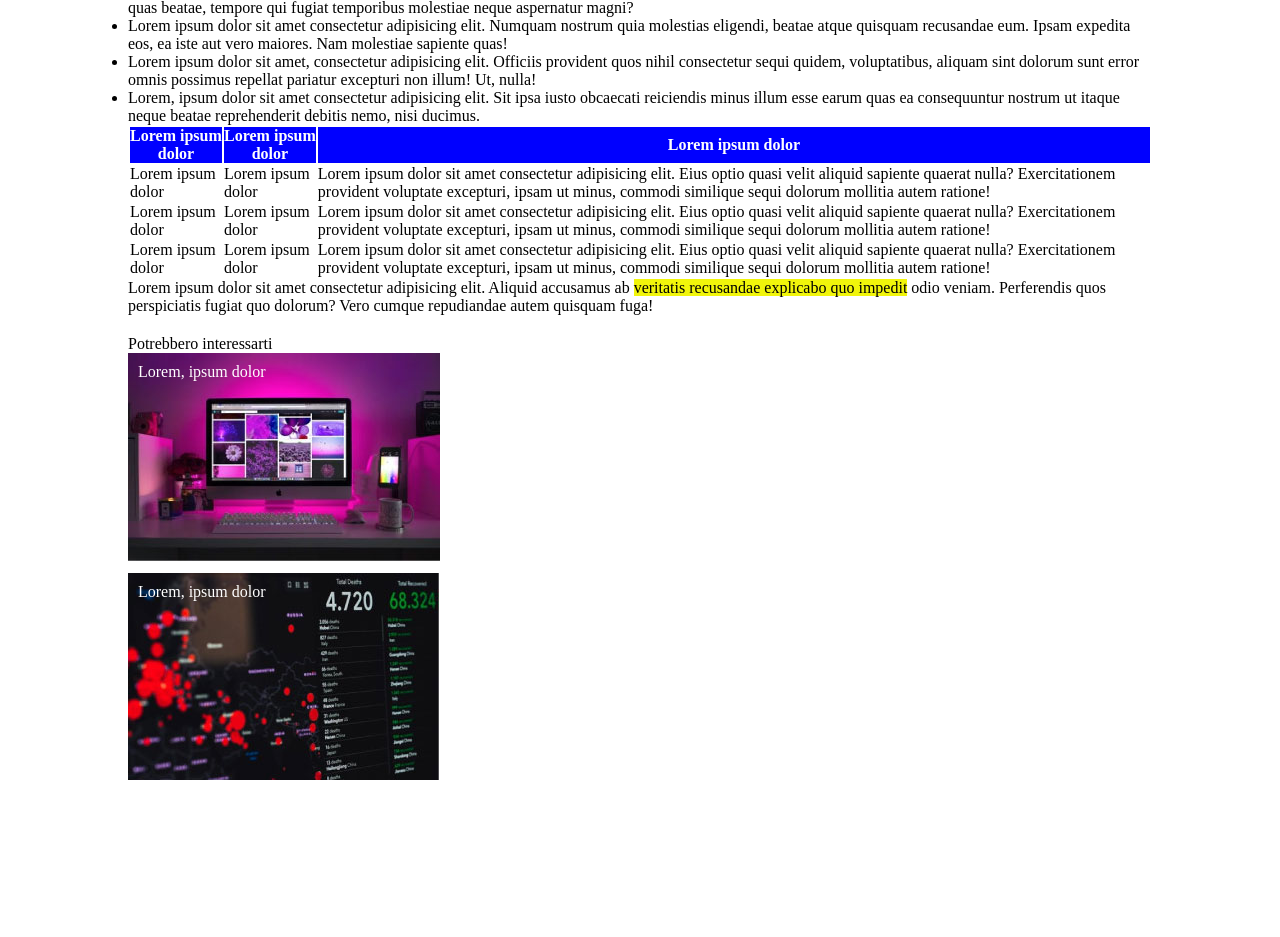
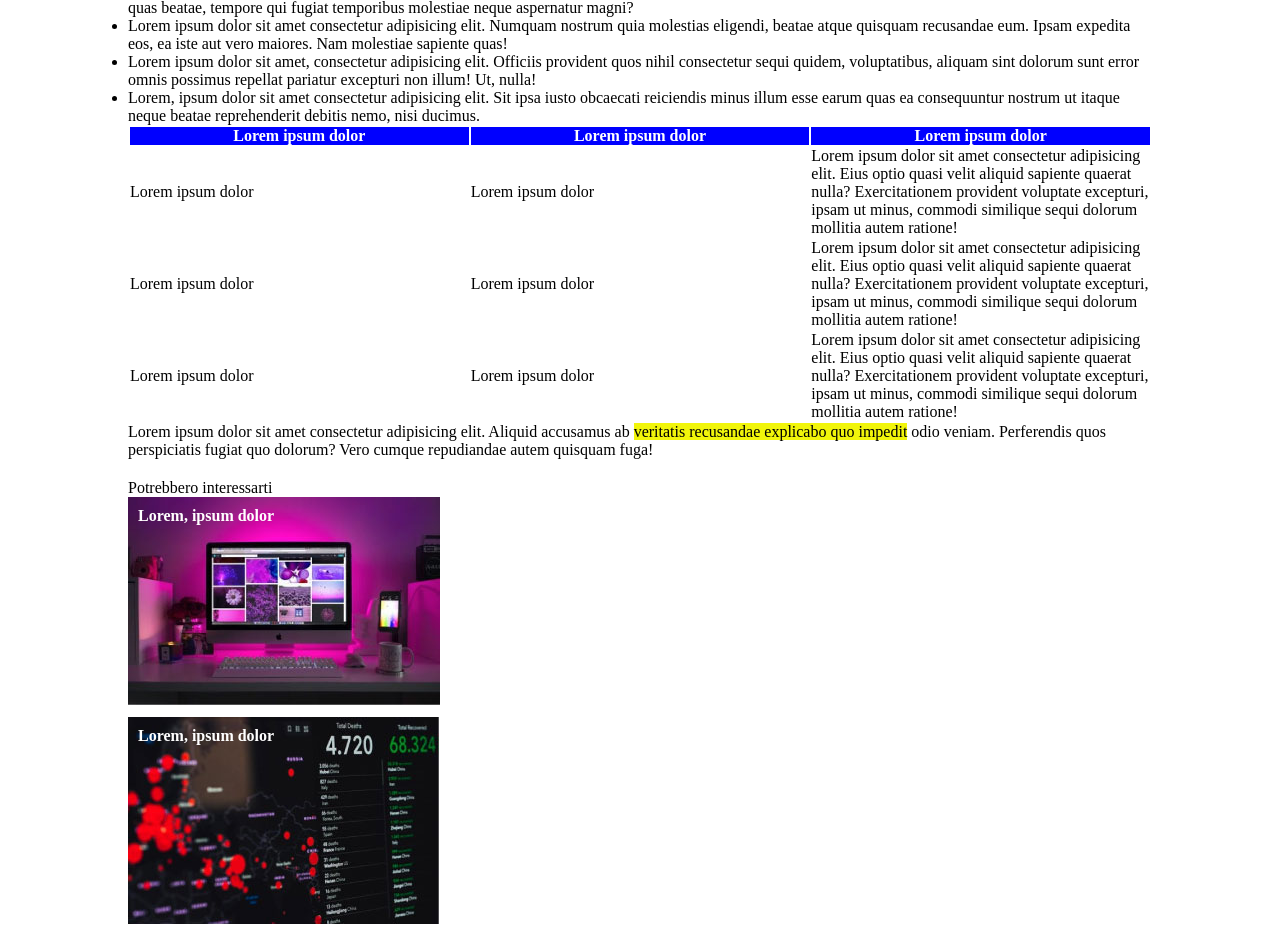
Before and after one commit to AngelicoDaniel/html-css-booleaner, a plain HTML site: page index.html in a window 1280 px wide. Shown: the part 840-1777 px from the top of the page. Before the commit the page ends 1633 px from the top, so only its background shows below. Drawn offline with Linux system fonts and the light colour scheme.

Commit message:
continuo tabella

```diff
--- a/assets/css/style.css
+++ b/assets/css/style.css
@@ -28,7 +28,10 @@ h1 {
 thead {
     background-color: blue;
     color: white;
-    font-weight: bold;
+}
+td{
+    width: 25%;
+
 }
 footer{
     width: 80%;
@@ -43,6 +46,7 @@ footer{
   height: 220px;
   color: white;
   padding: 10px 10px;
+  font-weight: bold;
 
   }
 .graph {
@@ -52,4 +56,5 @@ footer{
     height: 220px;
     color: white;
     padding: 10px 10px;
+    font-weight: bold;
     }
```
